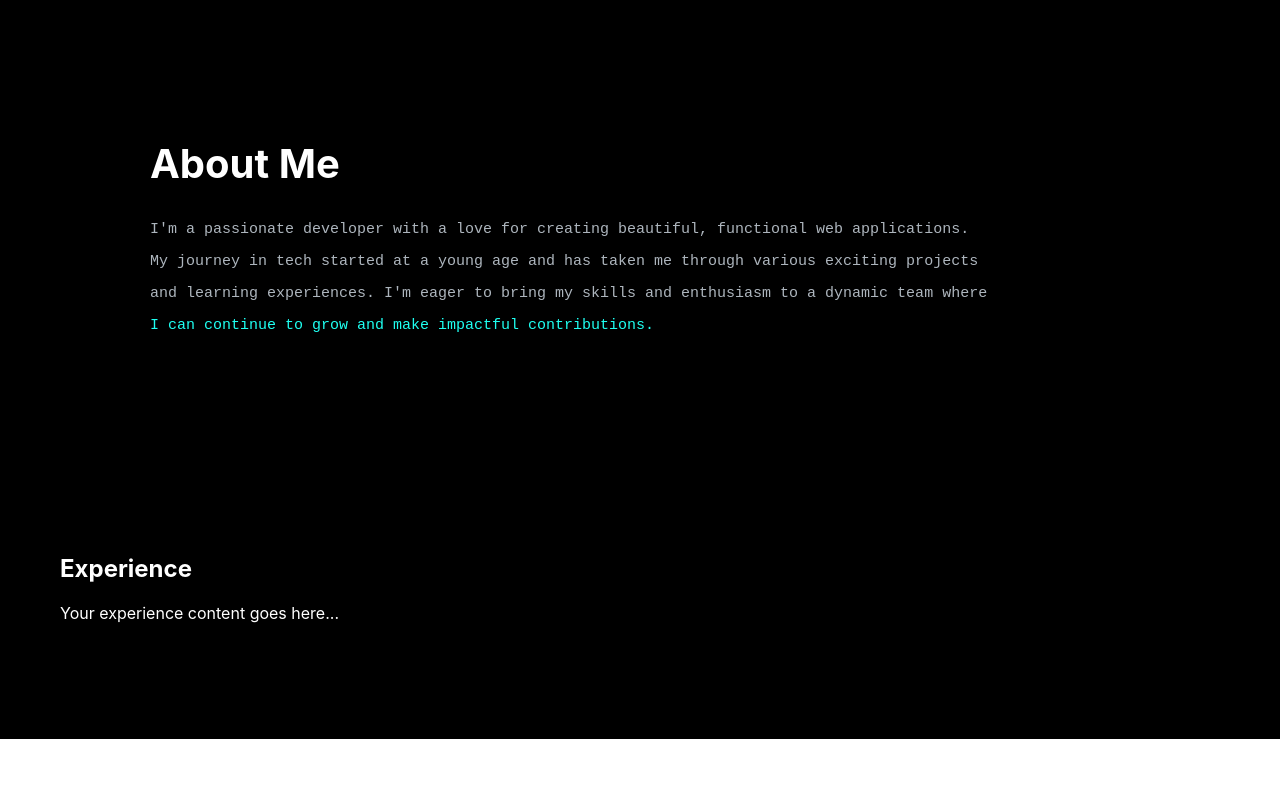
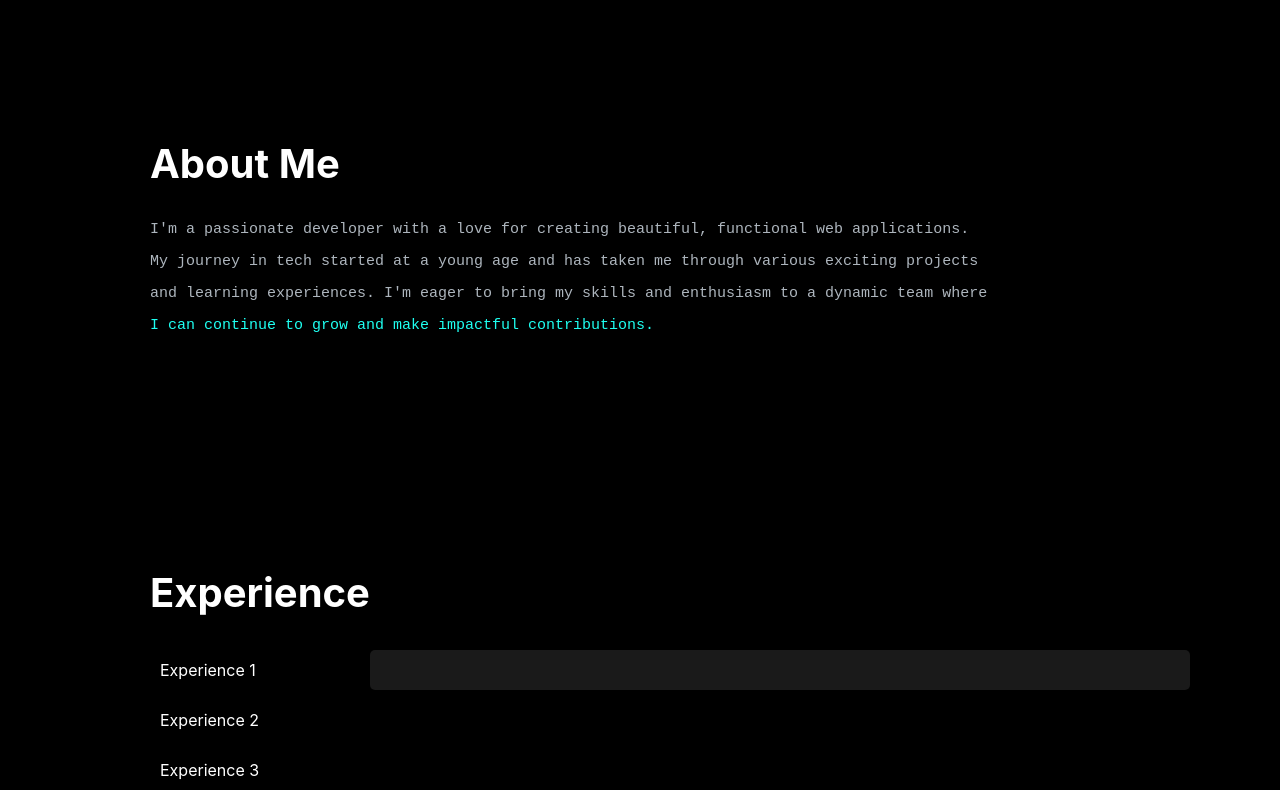
Before and after one commit to RJoshi141/portfolio, a React (Create React App) app: page / in a window 1280 px wide. Shown: the part 794-1594 px from the top of the page. Before the commit the page ends 1533 px from the top, so only its background shows below. Built offline with nearby package versions, Linux system fonts and the light colour scheme.

Commit message:
experience section (3)

```diff
--- a/src/components/PortfolioPage.css
+++ b/src/components/PortfolioPage.css
@@ -200,6 +200,14 @@
     background-color: black; /* Set background to black */
     padding-left: 150px; /* Match left padding with the intro-container */
     padding-right: 90px; /* Optional: add right padding if needed */
+    opacity: 0; /* Initially hide the section */
+    transform: translateY(20px); /* Initial position slightly below */
+    transition: opacity 1s ease-out, transform 1s ease-out; /* Smooth transition */
+}
+
+.about-section.visible {
+    opacity: 1; /* Show the section */
+    transform: translateY(0); /* Move to original position */
 }
 
 .about-section h1 {
@@ -211,6 +219,70 @@
     text-align: left; /* Align text to the left */
 }
 
+.experience-section {
+    background-color: black; /* Set background to black */
+    padding-left: 150px; /* Match left padding with the intro-container */
+    padding-right: 90px; /* Optional: add right padding if needed */
+    opacity: 0; /* Initially hide the section */
+    transform: translateY(20px); /* Initial position slightly below */
+    transition: opacity 1s ease-out, transform 1s ease-out; /* Smooth transition */
+}
+
+.experience-section h1 {
+    text-align: left;
+    font-size: 40px;
+}
+
+.experience-section.visible {
+    opacity: 1; /* Show the section */
+    transform: translateY(0); /* Move to original position */
+}
+
+.experience-menu {
+    width: 200px;
+    float: left;
+}
+
+.experience-item {
+    position: relative; /* Ensure relative positioning for absolute child */
+    cursor: pointer;
+    margin-bottom: 10px;
+    padding: 10px;
+    transition: background-color 0.3s, color 0.3s;
+}
+
+.experience-item.active {
+    color: #1EFFF1; /* Change font color of active item */
+}
+
+.experience-item:hover {
+    background-color: rgba(255, 255, 255, 0.1); /* Hover background color */
+}
+
+.line {
+    position: absolute;
+    left: -10px; /* Adjust as needed for positioning */
+    top: 50%; /* Center the line vertically */
+    transform: translateY(-50%); /* Adjust for vertical alignment */
+    width: 2px;
+    height: 0; /* Start with height 0 */
+    background-color: #1EFFF1; /* Color of the vertical line */
+    transition: transform 0.5s ease-out; /* Smooth transition for transform */
+}
+
+.experience-item.active .line {
+    height: 100%; /* Expand the vertical line to full height */
+    transform: translateY(-50%); /* Center the line vertically */
+}
+
+
+.experience-details {
+    margin-left: 220px;
+    padding: 20px;
+    background-color: rgba(255, 255, 255, 0.1);
+    border-radius: 5px;
+}
+
 /* Smooth scrolling */
 html {
     scroll-behavior: smooth; /* Enable smooth scrolling */
--- a/src/components/PortfolioPage.js
+++ b/src/components/PortfolioPage.js
@@ -1,4 +1,4 @@
-import React from 'react';
+import React, { useEffect, useRef, useState } from 'react';
 import './PortfolioPage.css';
 
 const PortfolioPage = () => {
@@ -7,13 +7,37 @@ const PortfolioPage = () => {
         window.location.reload();
     };
 
+    const aboutRef = useRef(null);
+    const experienceRef = useRef(null);
+    const [activeExperience, setActiveExperience] = useState(null);
+
+    const handleScroll = () => {
+        const aboutSection = aboutRef.current;
+        const experienceSection = experienceRef.current;
+
+        if (aboutSection.getBoundingClientRect().top < window.innerHeight * 0.75) {
+            aboutSection.classList.add('visible');
+        }
+
+        if (experienceSection.getBoundingClientRect().top < window.innerHeight * 0.75) {
+            experienceSection.classList.add('visible');
+        }
+    };
+
+    useEffect(() => {
+        window.addEventListener('scroll', handleScroll);
+        return () => {
+            window.removeEventListener('scroll', handleScroll);
+        };
+    }, []);
+
     return (
         <div className="portfolio-container">
             <img
                 src={`${process.env.PUBLIC_URL}/Logo.png`}
                 className="top-left-logo"
                 alt="Logo"
-                onClick={reloadPage} // Add onClick event
+                onClick={reloadPage}
             />
             <div className="black-header">
                 <nav className="navigation-links">
@@ -40,29 +64,46 @@ const PortfolioPage = () => {
                     </p>
                 </div>
             </div>
-            <section id="about" className="section about-section">
+            <section id="about" className="section about-section" ref={aboutRef}>
                 <h1>About Me</h1>
                 <p className="intro-tagline1">
                     I'm a passionate developer with a love for creating beautiful, functional web applications.
                 </p>
                 <p className="intro-tagline1">
                     My journey in tech started at a young age and has taken me through various exciting projects
-                    </p>
-                    <p className="intro-tagline1">
+                </p>
+                <p className="intro-tagline1">
                     and learning experiences. I'm eager to bring my skills and enthusiasm to a dynamic team where
-                    </p>
-                    <p className="intro-text">
+                </p>
+                <p className="intro-text">
                     I can continue to grow and make impactful contributions.
                 </p>
             </section>
-            <section id="experience" className="section experience-section">
-                <h1>Experience</h1>
-                <p>Your experience content goes here...</p>
+            <section id="experience" className="section experience-section" ref={experienceRef}>
+                <h1>Experience</h1> {/* Add this line for the header */}
+                <div className="experience-menu">
+                    <div className={`experience-item ${activeExperience === 1 ? 'active' : ''}`} onClick={() => setActiveExperience(1)}>
+                        Experience 1
+                        {activeExperience === 1 && <div className="line"></div>}
+                    </div>
+                    <div className={`experience-item ${activeExperience === 2 ? 'active' : ''}`} onClick={() => setActiveExperience(2)}>
+                        Experience 2
+                        {activeExperience === 2 && <div className="line"></div>}
+                    </div>
+                    <div className={`experience-item ${activeExperience === 3 ? 'active' : ''}`} onClick={() => setActiveExperience(3)}>
+                        Experience 3
+                        {activeExperience === 3 && <div className="line"></div>}
+                    </div>
+                </div>
+
+
+                <div className="experience-details">
+                    {activeExperience === 1 && <p>Details about Experience 1</p>}
+                    {activeExperience === 2 && <p>Details about Experience 2</p>}
+                    {activeExperience === 3 && <p>Details about Experience 3</p>}
+                </div>
             </section>
-            {/* <section id="resume" className="section resume-section">
-                <h2>Resume</h2>
-                <p>Your resume content goes here...</p>
-            </section> */}
+
         </div>
     );
 };
```
